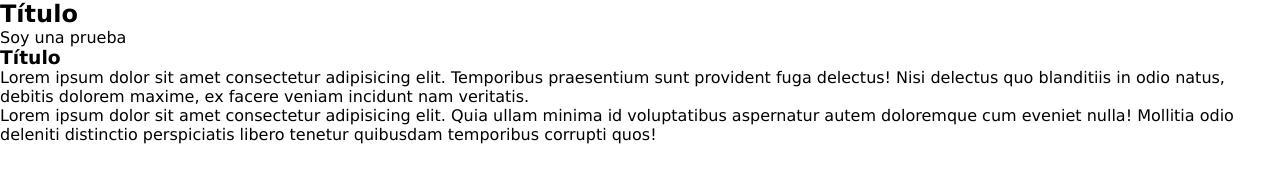
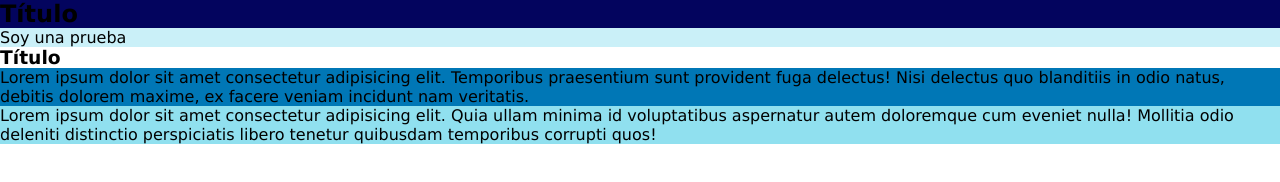
Before and after one commit to MeliOviedo/prueba_git, a plain HTML site: page index.html in a window 1280 px wide. Drawn offline with Linux system fonts and the light colour scheme.

Commit message:
nuevos estilos

```diff
--- a/index.html
+++ b/index.html
@@ -9,23 +9,23 @@
 </head>
 <body>
     <header>
-        <nav>
+        <nav class="container">
             <h1>Título</h1>
-            <p>Soy una prueba</p>
+            <p class="parrafo_tres">Soy una prueba</p>
 
         </nav>
     </header>
-    <section>
+    <main>
         <div>
             <h3>Título</h3>
-            <p>Lorem ipsum dolor sit amet consectetur adipisicing elit. Temporibus praesentium sunt
+            <p class="parrafo_uno">Lorem ipsum dolor sit amet consectetur adipisicing elit. Temporibus praesentium sunt
                 provident fuga delectus! Nisi delectus quo blanditiis in odio natus, debitis dolorem
                 maxime, ex facere veniam incidunt nam veritatis.</p>
-            <p> Lorem ipsum dolor sit amet consectetur adipisicing elit. Quia ullam minima id voluptatibus
+            <p class="parrafo_dos"> Lorem ipsum dolor sit amet consectetur adipisicing elit. Quia ullam minima id voluptatibus
                 aspernatur autem doloremque cum eveniet nulla! Mollitia odio deleniti distinctio perspiciatis
                  libero tenetur quibusdam temporibus corrupti quos!</p>
         </div>
-    </section>
+    </main>
     <footer>
 
     </footer>
--- a/style.css
+++ b/style.css
@@ -4,3 +4,19 @@
     box-sizing: border-box;
     font-family: Verdana, Geneva, Tahoma, sans-serif;
 }
+
+.container{
+    background-color: #03045e;
+}
+
+.parrafo_uno{
+    background-color: #0077b6;
+}
+
+.parrafo_dos{
+    background-color: #90e0ef;
+}
+
+.parrafo_tres{
+    background-color: #caf0f8;
+}
```
